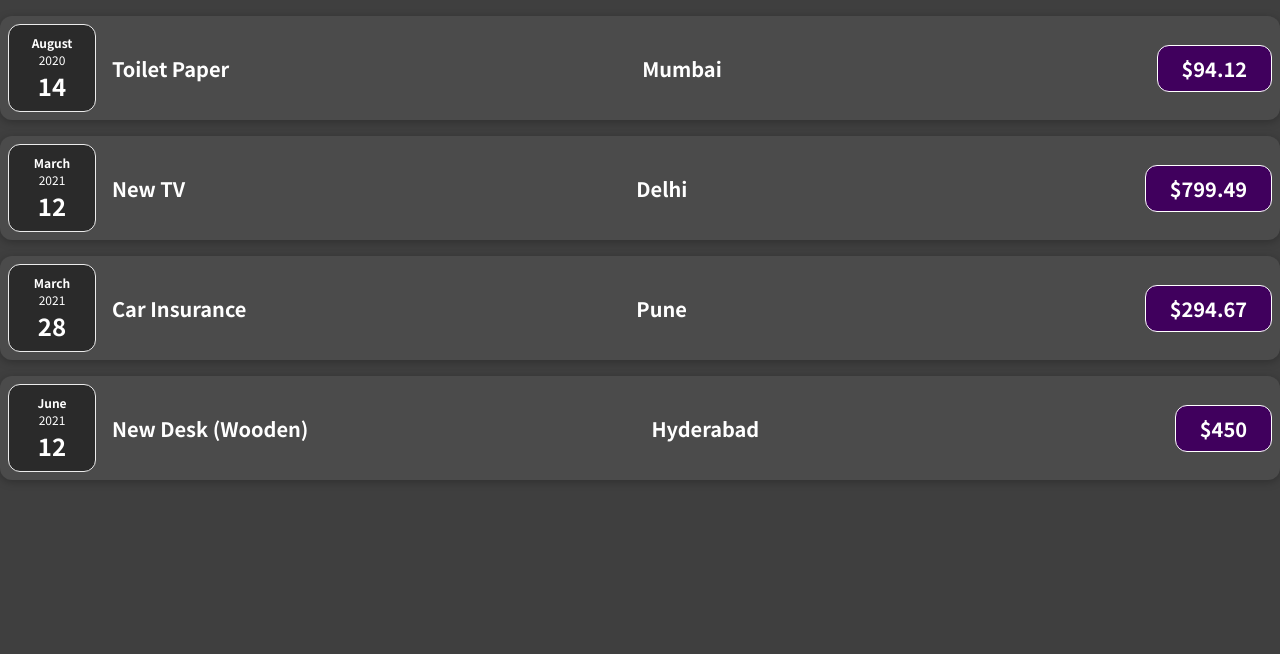
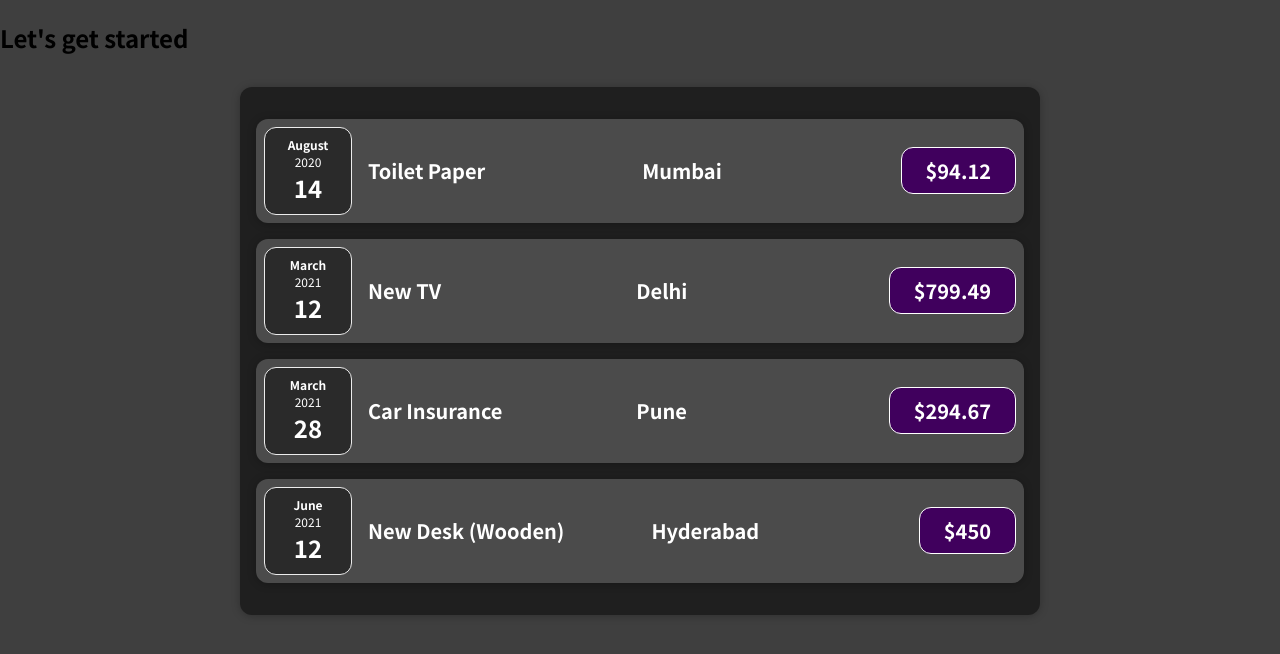
Before and after one commit to ramsankarAloor/react-tutorial-udemy, a JavaScript app: page / in a window 1280 px wide. Shown: the top 654 px of the page. Built offline with nearby package versions, Linux system fonts and the light colour scheme.

Commit message:
using props.children in Card.js

```diff
--- a/src/App.js
+++ b/src/App.js
@@ -1,4 +1,4 @@
-import ExpenseItem from "./components/ExpenseItem";
+import Expenses from "./components/Expenses";
 
 function App() {
   const expenses = [
@@ -7,37 +7,35 @@
       title: "Toilet Paper",
       amount: 94.12,
       date: new Date(2020, 7, 14),
-      location: 'Mumbai'
+      location: "Mumbai",
     },
-    { id: "e2", title: "New TV", amount: 799.49, date: new Date(2021, 2, 12), location: 'Delhi' },
+    {
+      id: "e2",
+      title: "New TV",
+      amount: 799.49,
+      date: new Date(2021, 2, 12),
+      location: "Delhi",
+    },
     {
       id: "e3",
       title: "Car Insurance",
       amount: 294.67,
       date: new Date(2021, 2, 28),
-      location: 'Pune'
+      location: "Pune",
     },
     {
       id: "e4",
       title: "New Desk (Wooden)",
       amount: 450,
       date: new Date(2021, 5, 12),
-      location: 'Hyderabad'
+      location: "Hyderabad",
     },
   ];
 
-  const expenseItems = expenses.map((expense) => (
-    <ExpenseItem
-      title={expense.title}
-      amount={expense.amount}
-      date={expense.date}
-      location={expense.location}
-    />
-  ));
-
   return (
     <div>
-      {expenseItems}
+      <h2>Let's get started</h2>
+      <Expenses items={expenses} />
     </div>
   );
 }
--- /dev/null
+++ b/src/components/Card.css
@@ -0,0 +1,4 @@
+.card {
+  border-radius: 12px;
+  box-shadow: 0 1px 8px rgba(0, 0, 0, 0.25);
+}
--- /dev/null
+++ b/src/components/Card.js
@@ -0,0 +1,12 @@
+import "./Card.css"
+
+function Card(props){
+    const classes = 'card '+ props.className
+    return (
+        <div className={classes}>
+            {props.children}
+        </div>
+    )
+}
+
+export default Card;
--- a/src/components/ExpenseItem.css
+++ b/src/components/ExpenseItem.css
@@ -2,10 +2,8 @@
   display: flex;
   justify-content: space-between;
   align-items: center;
-  box-shadow: 0 2px 8px rgba(0, 0, 0, 0.25);
   padding: 0.5rem;
   margin: 1rem 0;
-  border-radius: 12px;
   background-color: #4b4b4b;
 }
 
--- a/src/components/ExpenseItem.js
+++ b/src/components/ExpenseItem.js
@@ -1,17 +1,18 @@
 import ExpenseDate from "./ExpenseDate";
 import ExpenseDetails from "./ExpenseDetails";
 import "./ExpenseItem.css";
+import Card from "./Card";
 
 function ExpenseItem(props) {
   return (
-    <div className="expense-item">
+    <Card className="expense-item">
       <ExpenseDate date={props.date} />
       <ExpenseDetails
         amount={props.amount}
         location={props.location}
         title={props.title}
       />
-    </div>
+    </Card>
   );
 }
 
--- /dev/null
+++ b/src/components/Expenses.css
@@ -0,0 +1,7 @@
+.expenses {
+  padding: 1rem;
+  background-color: rgb(31, 31, 31);
+  margin: 2rem auto;
+  width: 50rem;
+  max-width: 95%;
+}
--- /dev/null
+++ b/src/components/Expenses.js
@@ -0,0 +1,18 @@
+import ExpenseItem from "./ExpenseItem";
+import "./Expenses.css"
+import Card from "./Card";
+
+function Expenses(props) {
+  const expenseItems = props.items.map((expense) => (
+    <ExpenseItem
+      title={expense.title}
+      amount={expense.amount}
+      date={expense.date}
+      location={expense.location}
+    />
+  ));
+
+  return <Card className="expenses">{expenseItems}</Card>;
+}
+
+export default Expenses;
```
